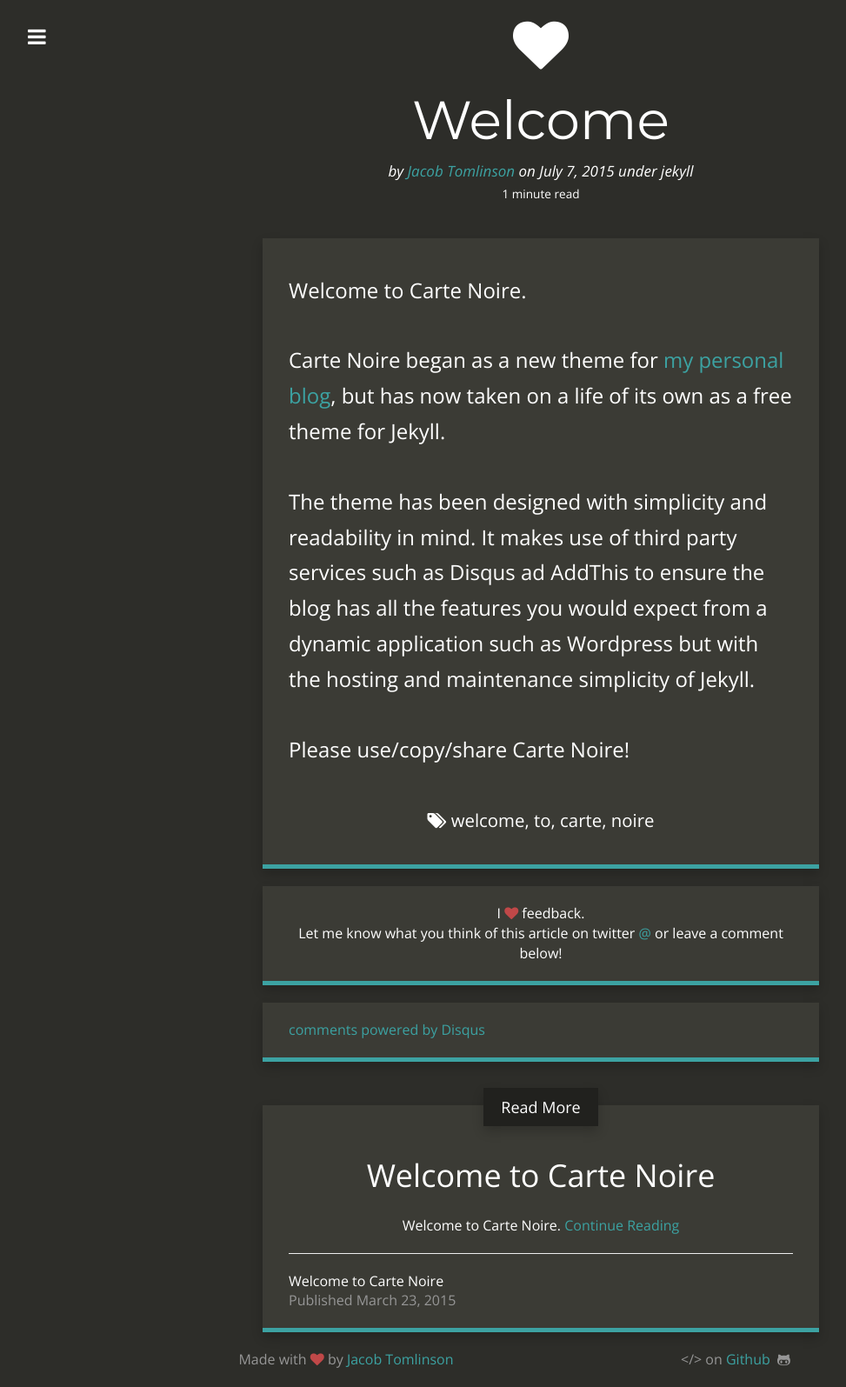
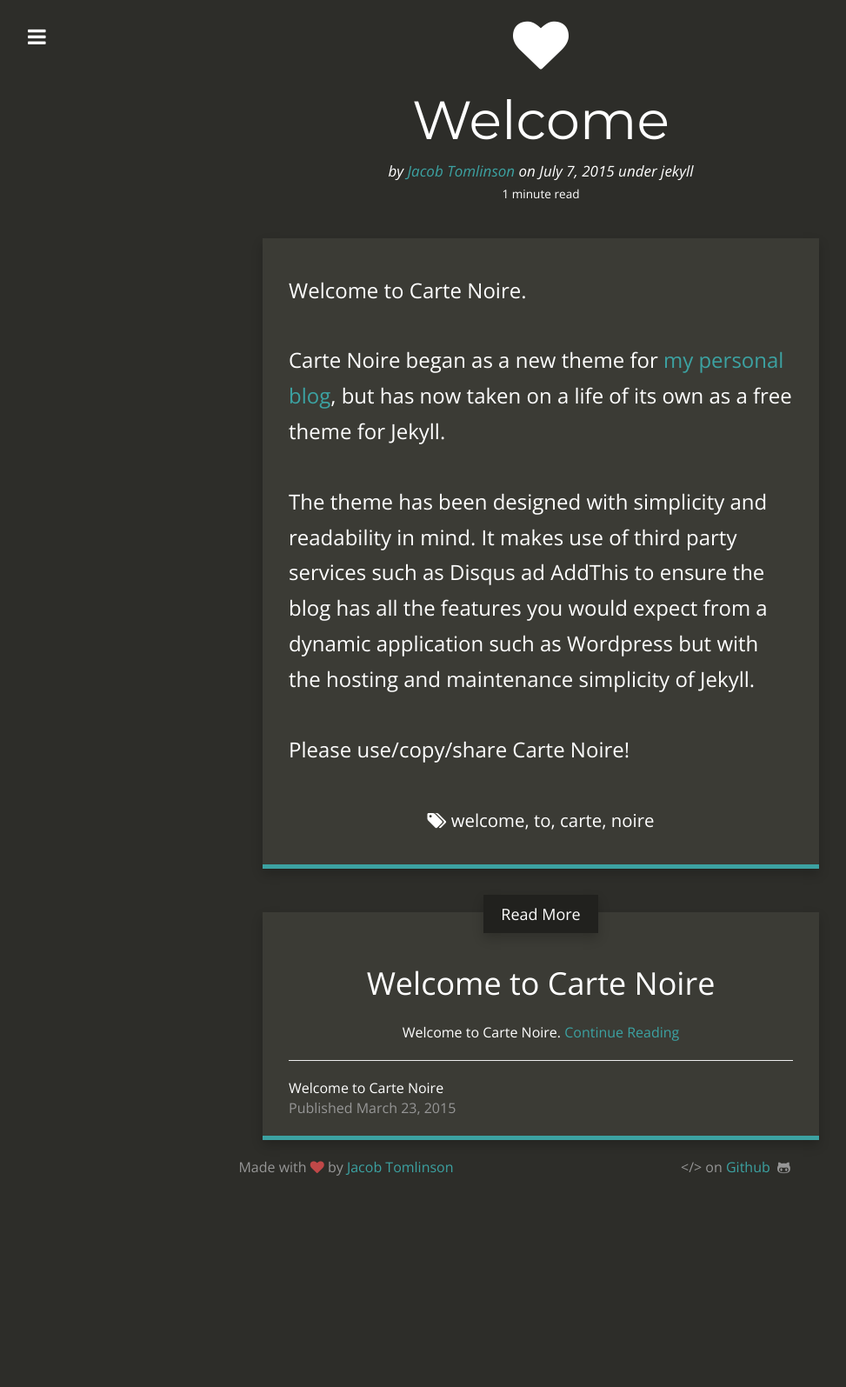
Before and after one commit to HFATFAT/hfatfat.github.io, a Jekyll site: the page built from _posts/2015-07-07-welcome.md, in a window 1280 px wide. Shown: the whole page at 87% size, without its empty margins (18-991 px from the left). Built offline with Jekyll 4.4.1, drawn with Linux system fonts in a browser that asks for light colours; nearby versions of some CDN libraries; Markdown is read by kramdown in place of the engine named in the settings; comment, search, counter and statistics services are not loaded; after the commit the page ends 1374 px from its top, so only the background shows below that.

Commit message:
no message

```diff
--- a/_layouts/post.html
+++ b/_layouts/post.html
@@ -64,19 +64,7 @@
 
       </div>
 
-      <div class="content-panel feedback">
-        I <i class="fa fa-heart"></i> feedback.<br />
-        Let me know what you think of this article on twitter <a href="http://www.twitter.com/{{ site.twitter_username }}">@{{ site.twitter_username }}</a> or leave a comment below!
-      </div>
 
-      {% if site.disqus_account %}
-      <div class="content-panel comments">
-        <div id="disqus_thread">
-          <noscript>Please enable JavaScript to view the <a href="http://disqus.com/?ref_noscript">comments powered by Disqus.</a></noscript>
-          <a href="http://disqus.com" class="dsq-brlink">comments powered by <span class="logo-disqus">Disqus</span></a>
-        </div>
-      </div>
-      {% endif %}
 
       <div class="content-panel related clearfix">
         {% for post in site.related_posts limit:1 %}
```
